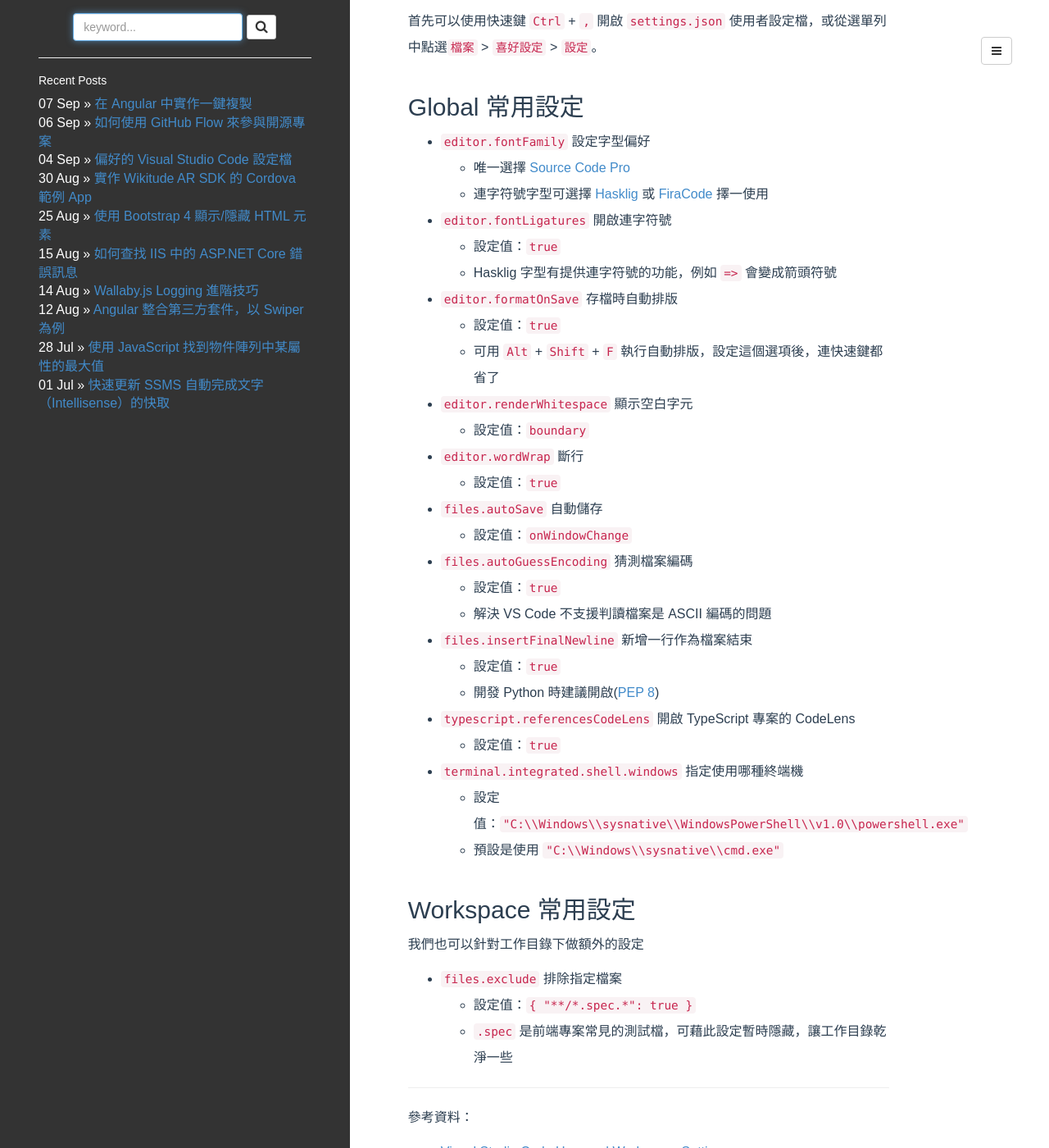
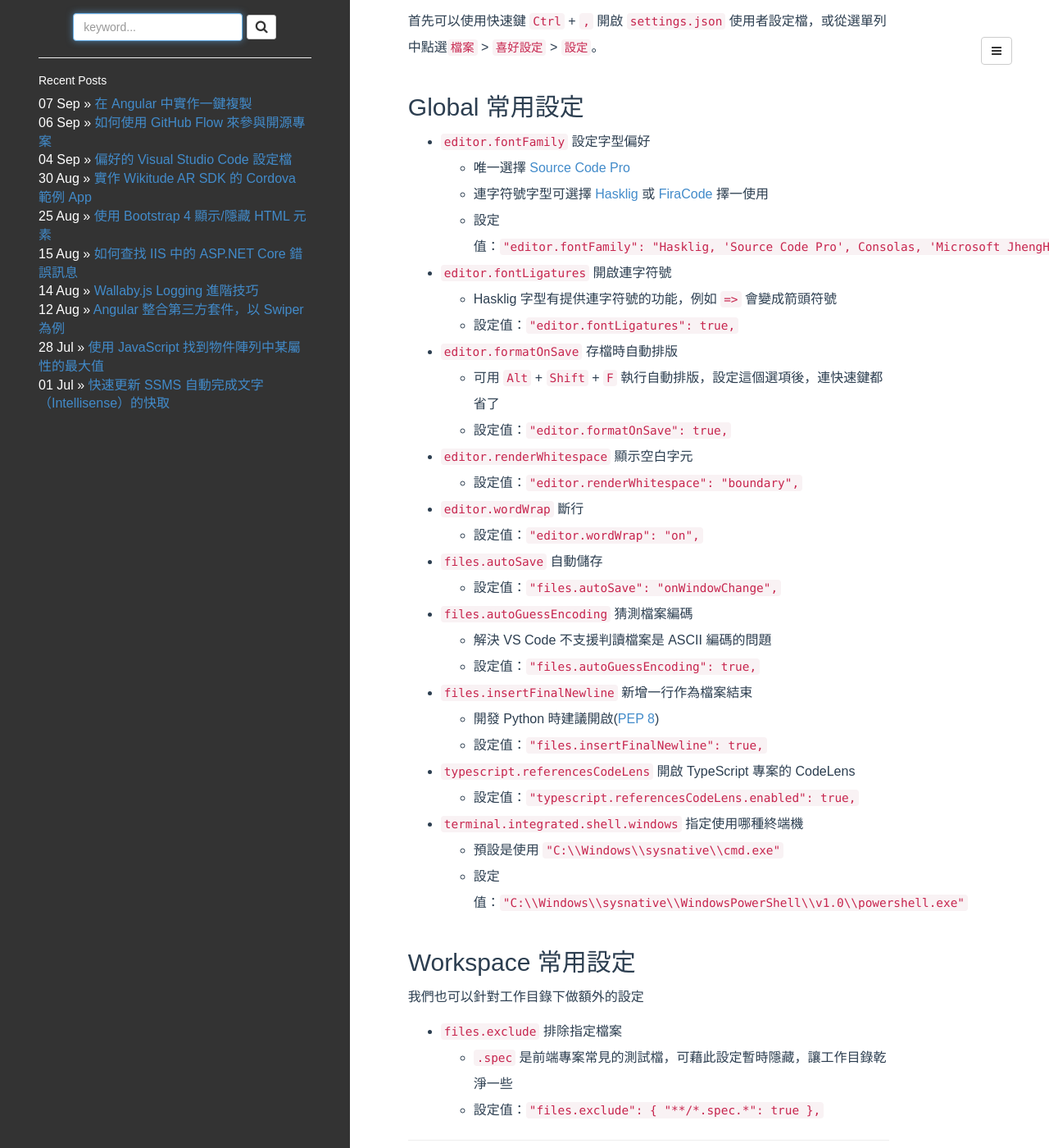
Before and after one commit to poychang/poychang.github.io, a Jekyll site: the page built from _posts/2017-09-04-my-vscode-config.md, in a window 1280 px wide and 1400 px high, scrolled down 329 px. Shown: the whole window at 82% size. Built offline with Jekyll 4.4.1, drawn with Linux system fonts in a browser that asks for light colours; some web fonts are replaced; comment, search, counter and statistics services are not loaded.

Commit message:
alter post

```diff
--- a/_posts/2017-09-04-my-vscode-config.md
+++ b/_posts/2017-09-04-my-vscode-config.md
@@ -17,37 +17,38 @@ Visual Studio Code 提供了極大的彈性讓我們自訂想要的編輯器樣
 * `editor.fontFamily` 設定字型偏好
 	* 唯一選擇 [Source Code Pro](https://github.com/adobe-fonts/source-code-pro)
 	* 連字符號字型可選擇 [Hasklig](https://github.com/i-tu/Hasklig) 或 [FiraCode](https://github.com/tonsky/FiraCode) 擇一使用
+	* 設定值：`"editor.fontFamily": "Hasklig, 'Source Code Pro', Consolas, 'Microsoft JhengHei', 'Courier New', monospace",`
 * `editor.fontLigatures` 開啟連字符號
-	* 設定值：`true`
 	* Hasklig 字型有提供連字符號的功能，例如 `=>` 會變成箭頭符號
+	* 設定值：`"editor.fontLigatures": true,`
 * `editor.formatOnSave` 存檔時自動排版
-	* 設定值：`true`
 	* 可用 `Alt` + `Shift` + `F` 執行自動排版，設定這個選項後，連快速鍵都省了
+	* 設定值：`"editor.formatOnSave": true,`
 * `editor.renderWhitespace` 顯示空白字元
-	* 設定值：`boundary`
+	* 設定值：`"editor.renderWhitespace": "boundary",`
 * `editor.wordWrap` 斷行
-	* 設定值：`true`
+	* 設定值：`"editor.wordWrap": "on",`
 * `files.autoSave` 自動儲存
-	* 設定值：`onWindowChange`
+	* 設定值：`"files.autoSave": "onWindowChange",`
 * `files.autoGuessEncoding` 猜測檔案編碼
-	* 設定值：`true`
 	* 解決 VS Code 不支援判讀檔案是 ASCII 編碼的問題
+	* 設定值：`"files.autoGuessEncoding": true,`
 * `files.insertFinalNewline` 新增一行作為檔案結束
-	* 設定值：`true`
 	* 開發 Python 時建議開啟([PEP 8](https://www.python.org/dev/peps/pep-0008/#id21))
+	* 設定值：`"files.insertFinalNewline": true,`
 * `typescript.referencesCodeLens` 開啟 TypeScript 專案的 CodeLens
-	* 設定值：`true`
+	* 設定值：`"typescript.referencesCodeLens.enabled": true,`
 * `terminal.integrated.shell.windows` 指定使用哪種終端機
+	* 預設是使用 `"C:\\Windows\\sysnative\\cmd.exe"`
 	* 設定值：`"C:\\Windows\\sysnative\\WindowsPowerShell\\v1.0\\powershell.exe"`
-	* 預設是使用 `"C:\\Windows\\sysnative\\cmd.exe"`
 
 ## Workspace 常用設定
 
 我們也可以針對工作目錄下做額外的設定
 
 * `files.exclude` 排除指定檔案
-	* 設定值：`{ "**/*.spec.*": true }`
 	* `.spec` 是前端專案常見的測試檔，可藉此設定暫時隱藏，讓工作目錄乾淨一些
+	* 設定值：`"files.exclude": { "**/*.spec.*": true },`
 
 ----------
 
```
